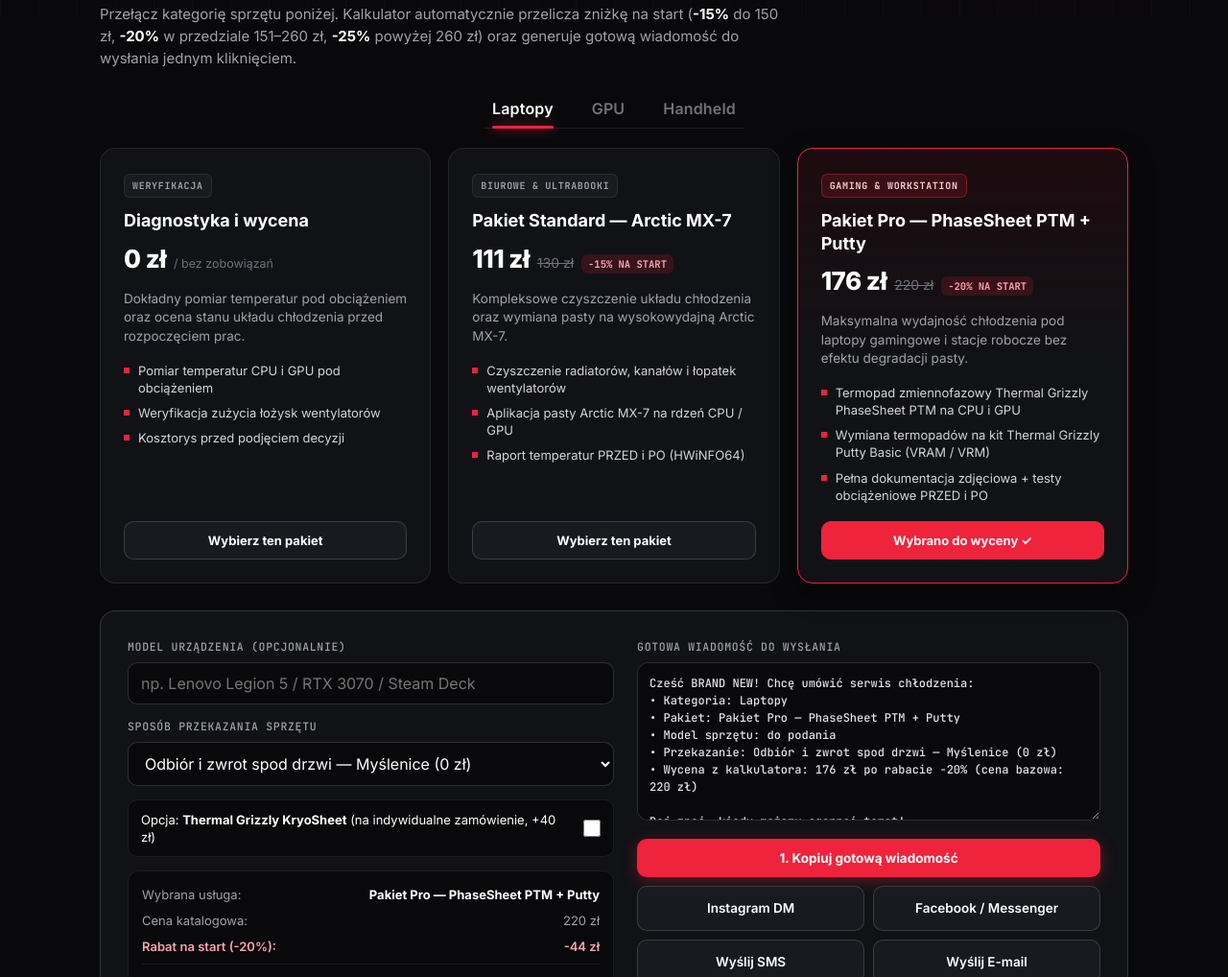
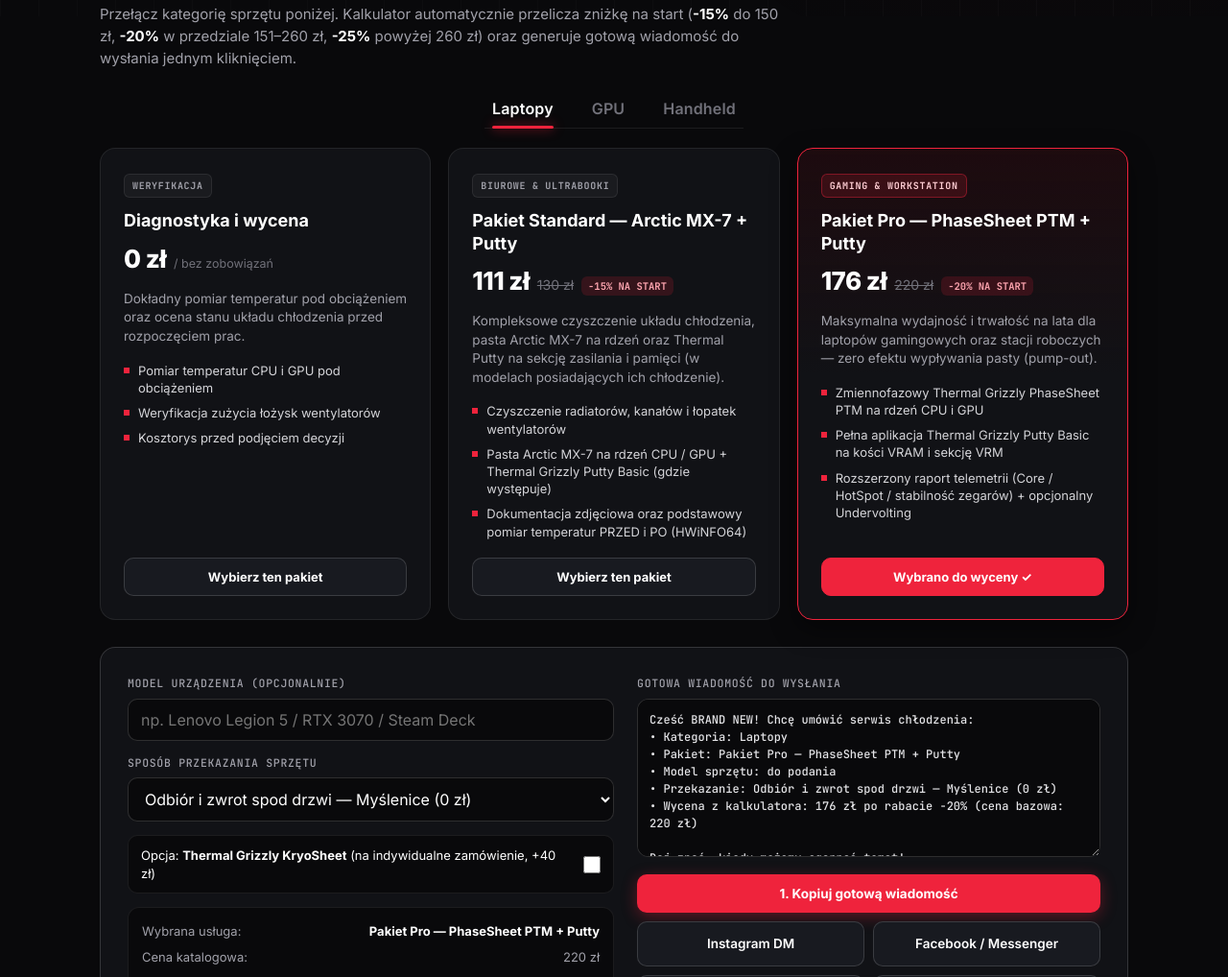
Before and after one commit to Kiddo6969/BrandNew, a plain HTML site: page index.html in a window 1280 px wide. Shown: the part 783-1801 px from the top of the page at 96% size. Drawn offline with Linux system fonts and the light colour scheme.

Commit message:
Update index.html

```diff
--- a/index.html
+++ b/index.html
@@ -1925,7 +1925,7 @@
         { maxPrice: Infinity, percent: 25 }
       ],
 
-      // Pakiety usług dla wszystkich 3 zakładek
+// Pakiety usług dla wszystkich 3 zakładek
       services: {
         laptops: [
           {
@@ -1944,14 +1944,14 @@
           {
             id: "lap-std",
             badge: "BIUROWE & ULTRABOOKI",
-            title: "Pakiet Standard — Arctic MX-7",
+            title: "Pakiet Standard — Arctic MX-7 + Putty",
             price: 130,
             unit: "/ usługa + materiał",
-            description: "Kompleksowe czyszczenie układu chłodzenia oraz wymiana pasty na wysokowydajną Arctic MX-7.",
+            description: "Kompleksowe czyszczenie układu chłodzenia, pasta Arctic MX-7 na rdzeń oraz Thermal Putty na sekcję zasilania i pamięci (w modelach posiadających ich chłodzenie).",
             features: [
               "Czyszczenie radiatorów, kanałów i łopatek wentylatorów",
-              "Aplikacja pasty Arctic MX-7 na rdzeń CPU / GPU",
-              "Raport temperatur PRZED i PO (HWiNFO64)"
+              "Pasta Arctic MX-7 na rdzeń CPU / GPU + Thermal Grizzly Putty Basic (gdzie występuje)",
+              "Dokumentacja zdjęciowa oraz podstawowy pomiar temperatur PRZED i PO (HWiNFO64)"
             ]
           },
           {
@@ -1960,11 +1960,11 @@
             title: "Pakiet Pro — PhaseSheet PTM + Putty",
             price: 220,
             unit: "/ usługa + materiał",
-            description: "Maksymalna wydajność chłodzenia pod laptopy gamingowe i stacje robocze bez efektu degradacji pasty.",
+            description: "Maksymalna wydajność i trwałość na lata dla laptopów gamingowych oraz stacji roboczych — zero efektu wypływania pasty (pump-out).",
             features: [
-              "Termopad zmiennofazowy Thermal Grizzly PhaseSheet PTM na CPU i GPU",
-              "Wymiana termopadów na kit Thermal Grizzly Putty Basic (VRAM / VRM)",
-              "Pełna dokumentacja zdjęciowa + testy obciążeniowe PRZED i PO"
+              "Zmiennofazowy Thermal Grizzly PhaseSheet PTM na rdzeń CPU i GPU",
+              "Pełna aplikacja Thermal Grizzly Putty Basic na kości VRAM i sekcję VRM",
+              "Rozszerzony raport telemetrii (Core / HotSpot / stabilność zegarów) + opcjonalny Undervolting"
             ]
           }
         ],
@@ -1975,37 +1975,37 @@
             title: "Diagnostyka i testy HotSpot",
             price: 0,
             unit: "/ bez zobowiązań",
-            description: "Weryfikacja temperatur rdzenia, HotSpot oraz pamięci VRAM pod pełnym obciążeniem przed serwisem.",
+            description: "Weryfikacja temperatur rdzenia, HotSpot oraz pamięci VRAM pod pełnym obciążeniem przed otwarciem karty.",
             features: [
               "Pomiar Core, HotSpot i VRAM w HWiNFO64 / FurMark",
-              "Ocena kultury pracy wentylatorów i termopadów",
-              "Pełny kosztorys przed otwarciem karty"
+              "Ocena kultury pracy wentylatorów i stanu fabrycznych termopadów",
+              "Pełny kosztorys przed podjęciem decyzji"
             ]
           },
           {
             id: "gpu-std",
-            badge: "KARTY GRAFICZNE • RDZEŃ",
-            title: "Pakiet Core — PhaseSheet PTM",
+            badge: "STARSZE & CHŁODNIEJSZE GPU",
+            title: "Pakiet Standard — Arctic MX-7 + Putty",
             price: 150,
             unit: "/ usługa + materiał",
-            description: "Czyszczenie radiatora karty graficznej i montaż zmiennofazowego pada PhaseSheet PTM na rdzeń GPU.",
+            description: "Pełny serwis chłodzenia dla starszych lub chłodniejszych kart (GTX, podstawowe RTX/RX) z wymianą masy na pamięciach i VRM.",
             features: [
-              "Przedmuchanie i czyszczenie finów radiatora oraz wentylatorów",
-              "Aplikacja Thermal Grizzly PhaseSheet PTM (PTM7950) na rdzeń GPU",
-              "Zrzuty temperatur Core i HotSpot PRZED i PO"
+              "Czyszczenie radiatora oraz łopatek wentylatorów",
+              "Pasta Arctic MX-7 na rdzeń GPU + Thermal Grizzly Putty Basic na VRAM i VRM",
+              "Dokumentacja zdjęciowa + podstawowy zrzut temperatur Core i HotSpot PRZED i PO"
             ]
           },
           {
             id: "gpu-full",
-            badge: "KARTY GRAFICZNE • PEŁNY SERWIS",
-            title: "Pakiet Full — PhaseSheet PTM + Putty",
+            badge: "WYDAJNE GPU • PEŁNY SERWIS",
+            title: "Pakiet Pro — PhaseSheet PTM + Putty",
             price: 250,
             unit: "/ usługa + materiał",
-            description: "Kompleksowa regeneracja układu chłodzenia GPU: rdzeń, kości pamięci GDDR6/GDDR6X oraz sekcja zasilania VRM.",
+            description: "Topowa regeneracja chłodzenia pod gorące karty z pamięciami GDDR6/GDDR6X — trwałość na lata bez efektu pump-out.",
             features: [
-              "Thermal Grizzly PhaseSheet PTM na rdzeń GPU",
-              "Kit Thermal Grizzly Putty Basic na kości VRAM i sekcję VRM",
-              "Dokumentacja zdjęciowa wnętrza + raport temperatur PRZED i PO"
+              "Zmiennofazowy Thermal Grizzly PhaseSheet PTM na rdzeń GPU",
+              "Pełna aplikacja Thermal Grizzly Putty Basic na kości VRAM i sekcję VRM",
+              "Rozszerzona telemetria (Core / HotSpot / VRAM / stabilność taktowań) + opcjonalny Undervolting"
             ]
           }
         ],
@@ -2026,14 +2026,14 @@
           {
             id: "hh-std",
             badge: "HANDHELD PC • STANDARD",
-            title: "Pakiet Standard — Arctic MX-7",
+            title: "Pakiet Standard — Arctic MX-7 + Putty",
             price: 130,
             unit: "/ usługa + materiał",
-            description: "Czyszczenie układu chłodzenia i wymiana pasty na Arctic MX-7 dla Steam Deck, ASUS ROG Ally, Lenovo Legion Go oraz MSI Claw.",
+            description: "Czyszczenie układu chłodzenia oraz wymiana pasty i masy termoprzewodzącej dla Steam Deck, ROG Ally, Legion Go i MSI Claw (bez Nintendo Switch).",
             features: [
               "Czyszczenie radiatora i łopatek turbiny chłodzącej",
-              "Aplikacja pasty Arctic MX-7 na układ APU",
-              "Testy temperatur i głośności PRZED i PO"
+              "Pasta Arctic MX-7 na układ APU + Thermal Grizzly Putty Basic na sekcję zasilania i pamięci",
+              "Dokumentacja zdjęciowa + podstawowy pomiar temperatur i głośności PRZED i PO"
             ]
           },
           {
@@ -2042,11 +2042,11 @@
             title: "Pakiet Pro — PhaseSheet PTM + Putty",
             price: 190,
             unit: "/ usługa + materiał",
-            description: "Topowy serwis chłodzenia dla Steam Deck, ROG Ally, Legion Go i MSI Claw (nie obsługujemy Nintendo Switch).",
+            description: "Maksymalna kultura pracy i fabryczna trwałość na lata dla Steam Deck, ROG Ally, Legion Go i MSI Claw (bez Nintendo Switch).",
             features: [
-              "Termopad zmiennofazowy Thermal Grizzly PhaseSheet PTM na układ APU",
-              "Wymiana termopadów na kit Thermal Grizzly Putty Basic",
-              "Pełne czyszczenie wnętrza + dokumentacja temperatur PRZED i PO"
+              "Zmiennofazowy Thermal Grizzly PhaseSheet PTM na układ APU",
+              "Pełna aplikacja Thermal Grizzly Putty Basic na sekcję zasilania i pamięci",
+              "Rozszerzony raport temperatur pod obciążeniem i kontrola stabilności taktowań PRZED i PO"
             ]
           }
         ]
```
